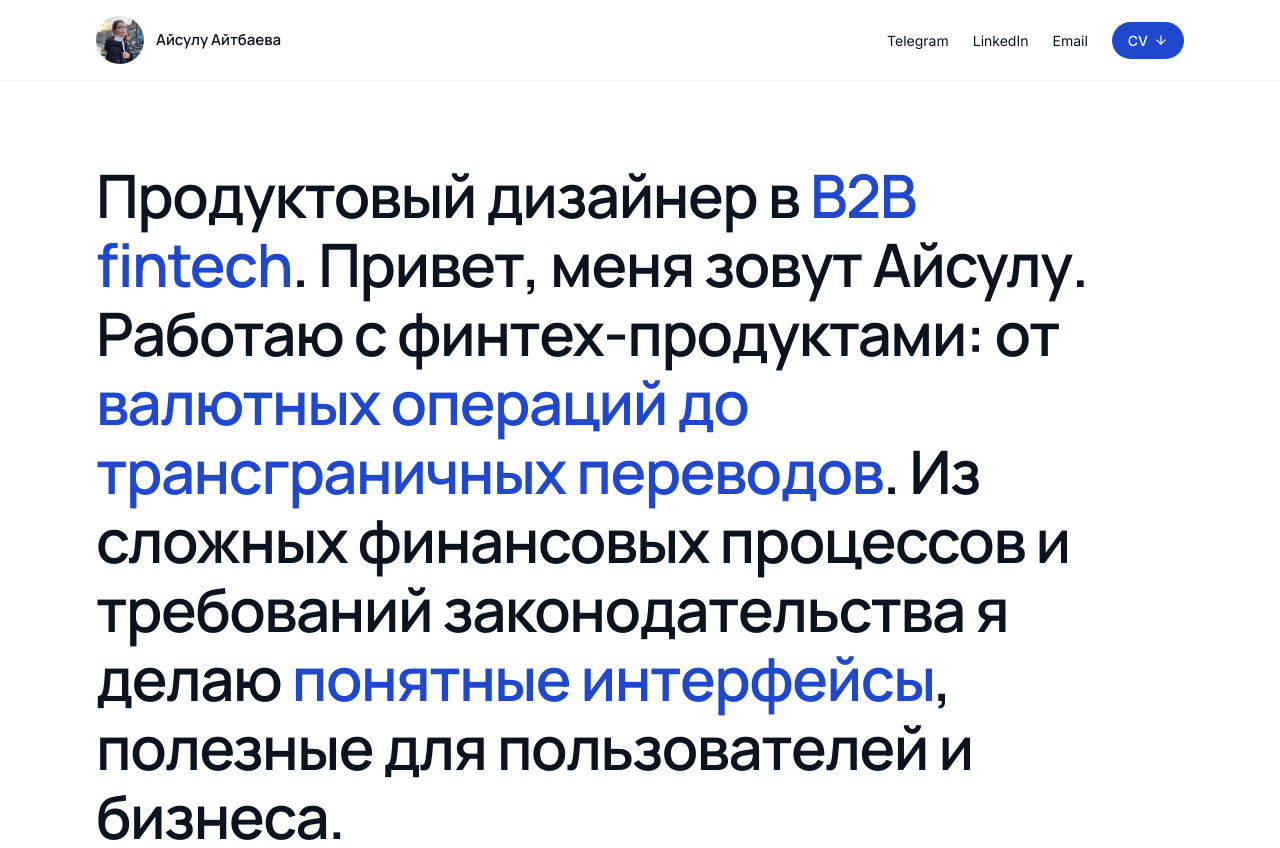
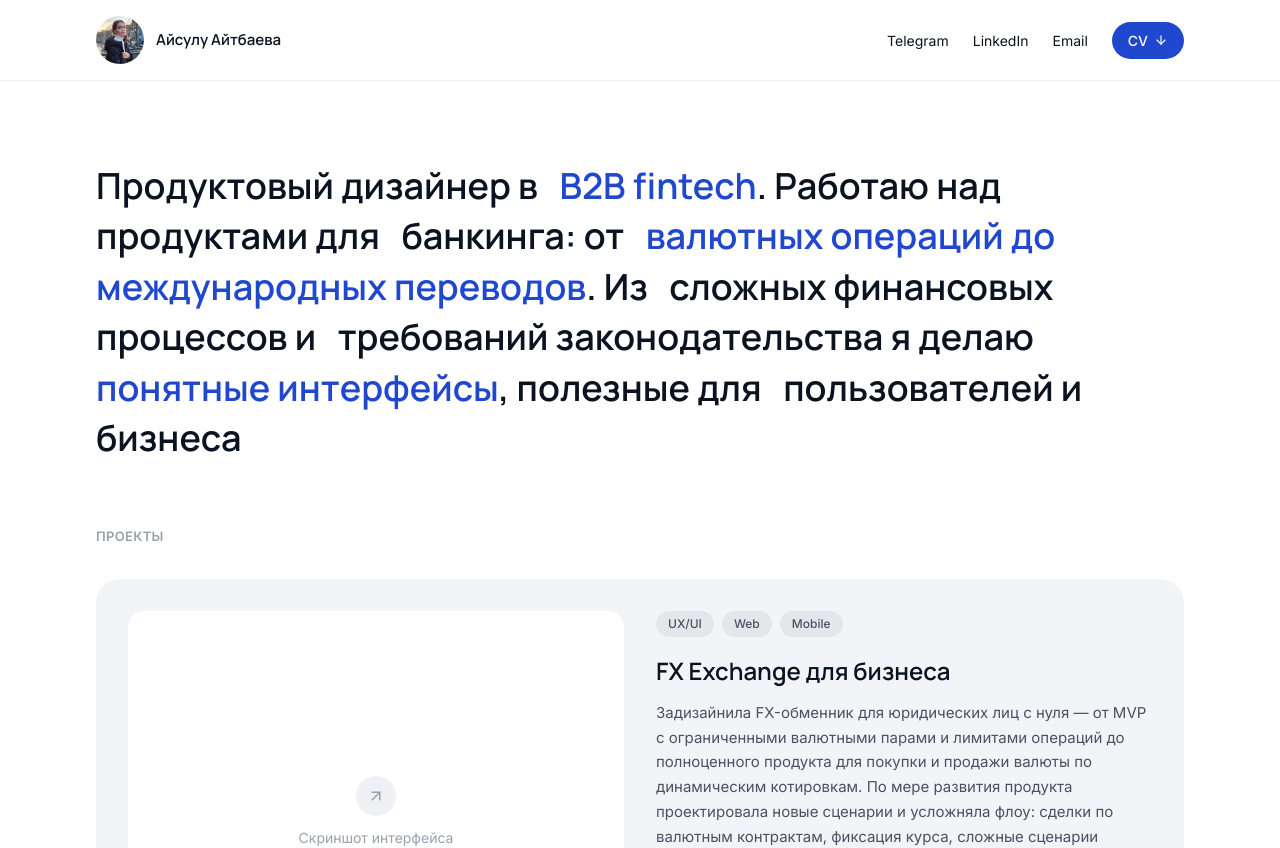
Before and after one commit to aisuluaitbayeva/aisulu-portfolio, a React (Vite) app: page / in a window 1280 px wide. Shown: the top 848 px of the page. Built offline with nearby package versions, Linux system fonts and the light colour scheme.

Commit message:
Hero block
Поменяла текст в хиро. Изменила размер шрифта. Проверка символа неразрывного пробела

```diff
--- a/src/App.jsx
+++ b/src/App.jsx
@@ -176,13 +176,13 @@ export default function App() {
       {/* Hero */}
       <Section className="pt-20 pb-16">
         <p
-          className="text-[34px] md:text-[52px] lg:text-[60px] leading-[1.15] font-semibold tracking-tight max-w-5xl"
+          className="text-[26px] md:text-[36px] leading-[1.4] font-semibold max-w-5xl"
           style={{ fontFamily: DISPLAY_FONT }}
         >
-          Продуктовый дизайнер в <Accent>B2B fintech</Accent>. Привет, меня зовут Айсулу. Работаю
-          с финтех-продуктами: от <Accent>валютных операций до трансграничных переводов</Accent>.
-          Из сложных финансовых процессов и требований законодательства я делаю{" "}
-          <Accent>понятные интерфейсы</Accent>, полезные для пользователей и бизнеса.
+          Продуктовый дизайнер в{' \u00A0 '}<Accent>B2B fintech</Accent>. Работаю
+          над{' \u00A0 '}продуктами для{' \u00A0 '}банкинга: от{' \u00A0 '}<Accent>валютных операций до{' \u00A0 '}международных переводов</Accent>.
+          Из{' \u00A0 '}сложных финансовых процессов и{' \u00A0 '}требований законодательства я делаю{" "}
+          <Accent>понятные интерфейсы</Accent>, полезные для{' \u00A0 '}пользователей и{' \u00A0 '}бизнеса
         </p>
       </Section>
 
```
